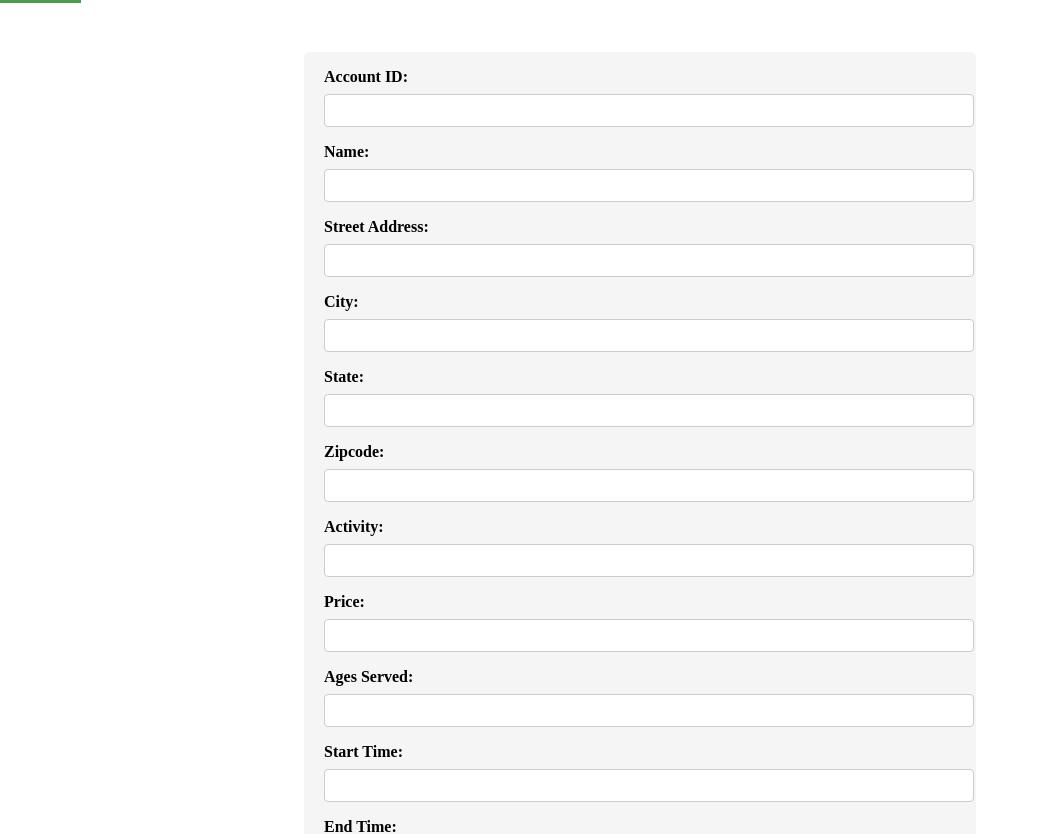
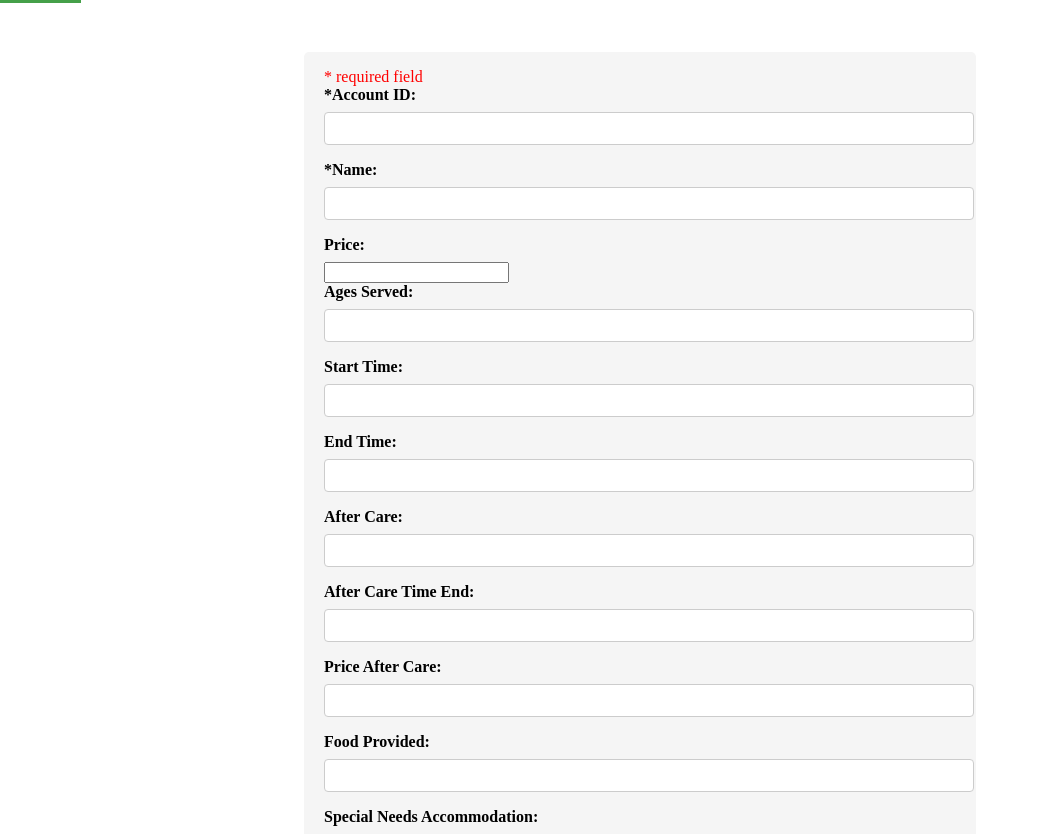
Before and after one commit to edreitlein/schoolsout, a PHP site: page /campUpload.php in a window 1280 px wide. Shown: the part 48-882 px from the top of the page, without its empty margins (0-1037 px from the left). Run offline with PHP 8.4, Linux system fonts and the light colour scheme.

Commit message:
upload verification 0.2

```diff
--- a/campUpload.php
+++ b/campUpload.php
@@ -137,6 +137,58 @@ include "./databaseInit.php";
     </nav>
   </header> -->
 <?php include "./header.php"; ?>
+<?php
+
+$nameErr=$priceErr="";
+
+
+// post submit db checking and uploading
+
+function test_input($data){
+
+  $data = trim($data);
+  $data = stripslashes($data);
+  $data = htmlspecialchars($data);
+
+  return $data;
+}
+
+// echo test_input($_POST['name']);
+
+
+if ($_SERVER["REQUEST_METHOD"] == "POST") {
+
+  // echo "page from POST";
+
+  if (empty($_POST["name"])) {
+    $nameErr = "Name is required";
+  }else{
+    $name = test_input($_POST["name"]);
+    if (!preg_match("/^[A-Za-z0-9\s\-]*$/",$name)) {
+      $nameErr = "Only Letters, Numbers, Dashes and white space allowed";
+    }
+  }
+
+  if (!empty($_POST['price'])){
+    // echo "something";
+    $price = test_input($_POST['price']);
+
+  }else{
+    $price="";
+  }
+
+
+
+
+
+}
+
+
+
+
+
+
+?>
 </head>
 <body>
 
@@ -147,34 +199,38 @@ include "./databaseInit.php";
 
     <div class="form-container">
     <!-- name is for submitting forms, ID is for DOM elements for javascript-->
-    <form action="process_camp_upload.php" method="POST">
+    <!-- process_camp_upload.php" -->
+    <form action="<?php echo htmlspecialchars($_SERVER["PHP_SELF"]);?>" method="POST">
       <!-- <div style="display:inline-block; min-width:45%;"> -->
         <!-- <label for="unique_id">Unique ID:</label>
         <input type="text" id="unique_id" name="unique_id" required><br> -->
+        <span style="color:red;">* required field</span>
 
-        <label for="account_id">Account ID:</label>
-        <input type="text" id="account_id" name="account_id" required><br>
+        <label for="account_id">*Account ID:</label>
+        <input type="text" id="account_id" name="account_id"><br>
 
-        <label for="name">Name:</label>
-        <input type="text" id="name" name="name" required><br>
+        <label for="name">*Name:</label>
+        <input type="text" id="name" name="name" required>
+        <?php echo "<span style='color:red;'>$nameErr</span>" ?>
+        <!-- <br> -->
 
-        <label for="street_address">Street Address:</label>
+        <!-- <label for="street_address">*Street Address:</label>
         <input type="text" id="street_address" name="street_address" required><br>
 
-        <label for="city">City:</label>
+        <label for="city">*City:</label>
         <input type="text" id="city" name="city" required><br>
 
-        <label for="state">State:</label>
+        <label for="state">*State:</label>
         <input type="text" id="state" name="state" required><br>
 
-        <label for="zipcode">Zipcode:</label>
+        <label for="zipcode">*Zipcode:</label>
         <input type="text" id="zipcode" name="zipcode" required><br>
 
-        <label for="activity">Activity:</label>
-        <input type="text" id="activity" name="activity" required><br>
+        <label for="activity">*Activity:</label>
+        <input type="text" id="activity" name="activity" required><br> -->
 
         <label for="price">Price:</label>
-        <input type="text" id="price" name="price" ><br>
+        <input type="number" id="price" name="price" step="0.01" min="0"><br>
 
         <label for="ages_served">Ages Served:</label>
         <input type="text" id="ages_served" name="ages_served" ><br>
@@ -266,3 +322,11 @@ include "./databaseInit.php";
     </div>
 </body>
 </html>
+<?php
+if(isset($name)){
+  echo $name."<br>";
+}
+if(isset($price)){
+echo $price;
+}
+?>
```
